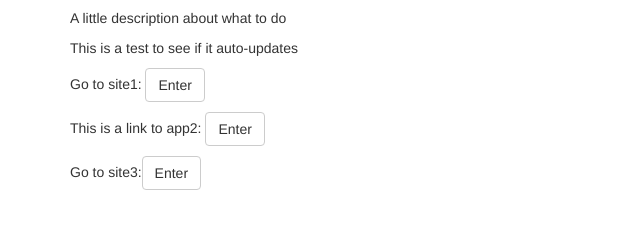
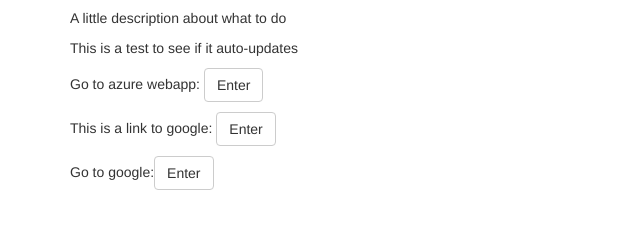
Before and after one commit to sebusch/generation_project, a plain HTML site: page index.html in a window 1280 px wide. Shown: the part 62-290 px from the top of the page, without its empty margins (0-640 px from the left). Drawn offline with nearby package versions, Linux system fonts and the light colour scheme.

Commit message:
Add link to my own test webapp

```diff
--- a/index.html
+++ b/index.html
@@ -13,9 +13,9 @@
     <h1>Webpage title</h1>
     <p>A little description about what to do</p>
     <p>This is a test to see if it auto-updates</p>
-    <p>Go to site1: <a class="btn btn-default" href="http://www.google.com" role="button">Enter</a></p>
-    <p>This is a link to app2: <a class="btn btn-default" href="http://www.google.com" role="button">Enter</a></p>
-    <p>Go to site3:<a class="btn btn-default" href="http://www.google.com" role="button">Enter</a></p>
+    <p>Go to azure webapp: <a class="btn btn-default" href="https://sebtestwebappfakename.azurewebsites.net/" role="button">Enter</a></p>
+    <p>This is a link to google: <a class="btn btn-default" href="http://www.google.com" role="button">Enter</a></p>
+    <p>Go to google:<a class="btn btn-default" href="http://www.google.com" role="button">Enter</a></p>
   </div>
 </body>
 </html>
```
